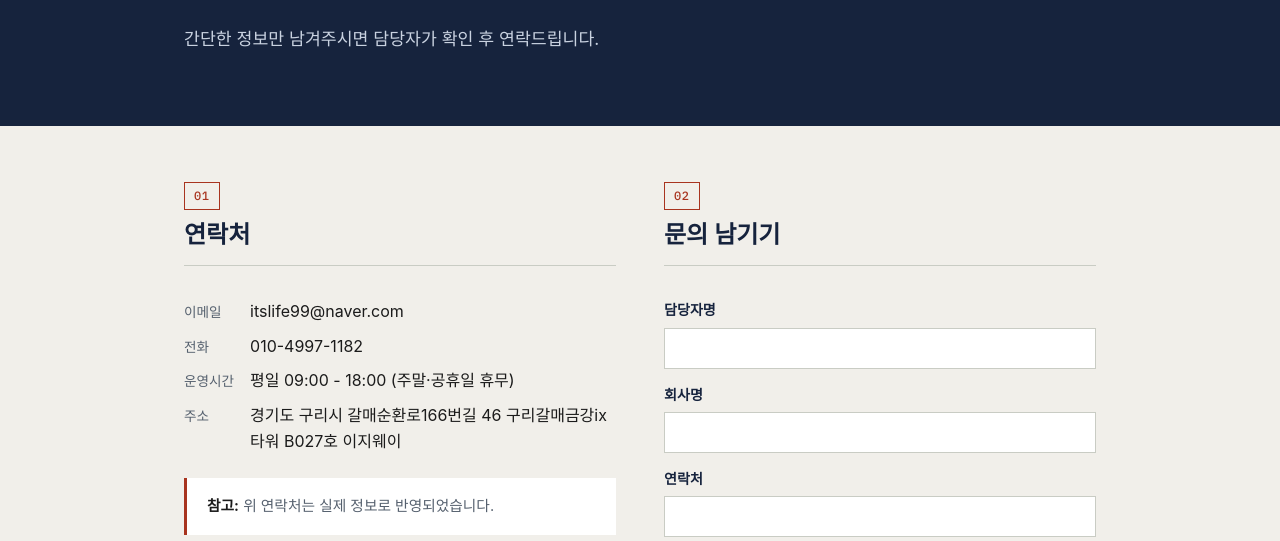
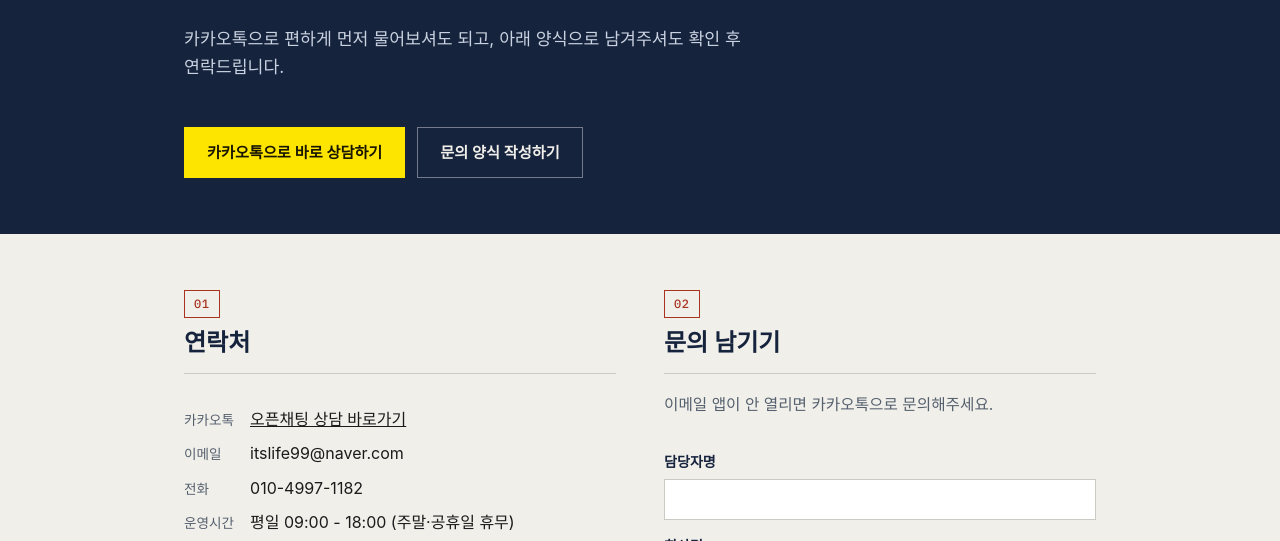
Before and after one commit to itslife99/itslife99.github.io, a plain HTML site: page contact.html in a window 1280 px wide. Shown: the part 242-783 px from the top of the page. Drawn offline with Linux system fonts and the light colour scheme; a web font is replaced by a local one.

Commit message:
Add files via upload

```diff
--- a/contact.html
+++ b/contact.html
@@ -32,7 +32,11 @@
   <div class="wrap">
     <span class="hero-eyebrow">CONTACT</span>
     <h1>제품 아이디어만 있어도 괜찮습니다</h1>
-    <p class="lede">간단한 정보만 남겨주시면 담당자가 확인 후 연락드립니다.</p>
+    <p class="lede">카카오톡으로 편하게 먼저 물어보셔도 되고, 아래 양식으로 남겨주셔도 확인 후 연락드립니다.</p>
+    <div class="hero-actions">
+      <a href="https://open.kakao.com/o/sM7go6ge" class="btn btn-kakao" target="_blank" rel="noopener">카카오톡으로 바로 상담하기</a>
+      <a href="#inquiry-form" class="btn btn-ghost">문의 양식 작성하기</a>
+    </div>
   </div>
 </section>
 
@@ -45,6 +49,8 @@
         <h2>연락처</h2>
       </div>
       <dl>
+        <dt>카카오톡</dt>
+        <dd><a href="https://open.kakao.com/o/sM7go6ge" target="_blank" rel="noopener">오픈채팅 상담 바로가기</a></dd>
         <dt>이메일</dt>
         <dd>itslife99@naver.com</dd>
         <dt>전화</dt>
@@ -54,16 +60,14 @@
         <dt>주소</dt>
         <dd>경기도 구리시 갈매순환로166번길 46 구리갈매금강ix타워 B027호 이지웨이</dd>
       </dl>
-      <div class="note-box" style="margin-top:24px;">
-        <strong>참고:</strong> 위 연락처는 실제 정보로 반영되었습니다.
-      </div>
     </div>
 
-    <div class="contact-form">
+    <div class="contact-form" id="inquiry-form">
       <div class="section-head">
         <span class="section-num">02</span>
         <h2>문의 남기기</h2>
       </div>
+      <p class="section-sub" style="margin-top:-14px;">이메일 앱이 안 열리면 카카오톡으로 문의해주세요.</p>
       <form class="inquiry-form" action="mailto:itslife99@naver.com" method="post" enctype="text/plain">
         <div>
           <label for="name">담당자명</label>
--- a/style.css
+++ b/style.css
@@ -181,6 +181,12 @@ nav.main-nav a[aria-current="page"] {
   color: var(--white);
 }
 .btn-primary:hover { background: var(--stamp-soft); }
+
+.btn-kakao {
+  background: #FEE500;
+  color: #191600;
+}
+.btn-kakao:hover { background: #FFEB4D; }
 
 .btn-ghost {
   background: transparent;
```
